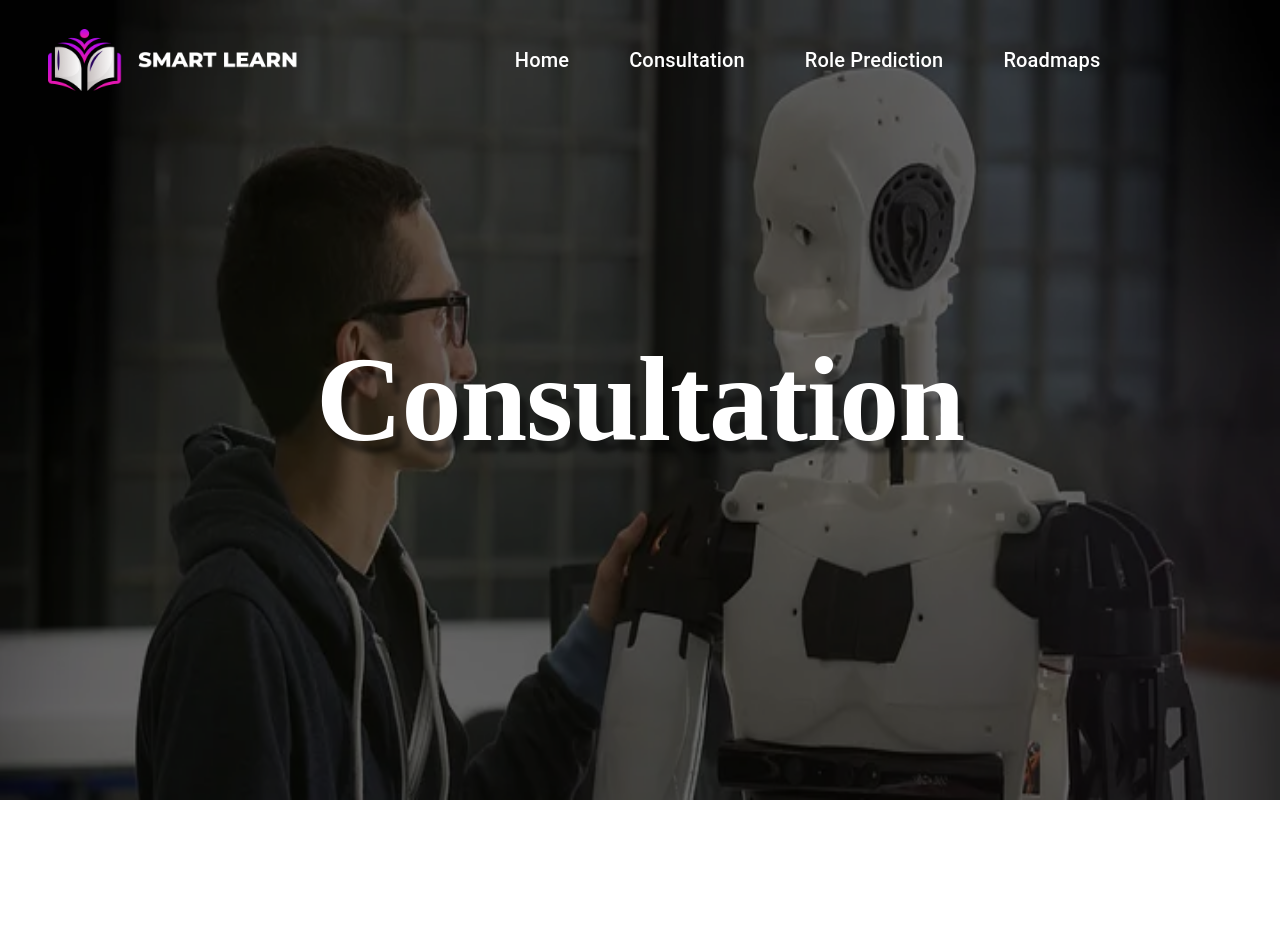
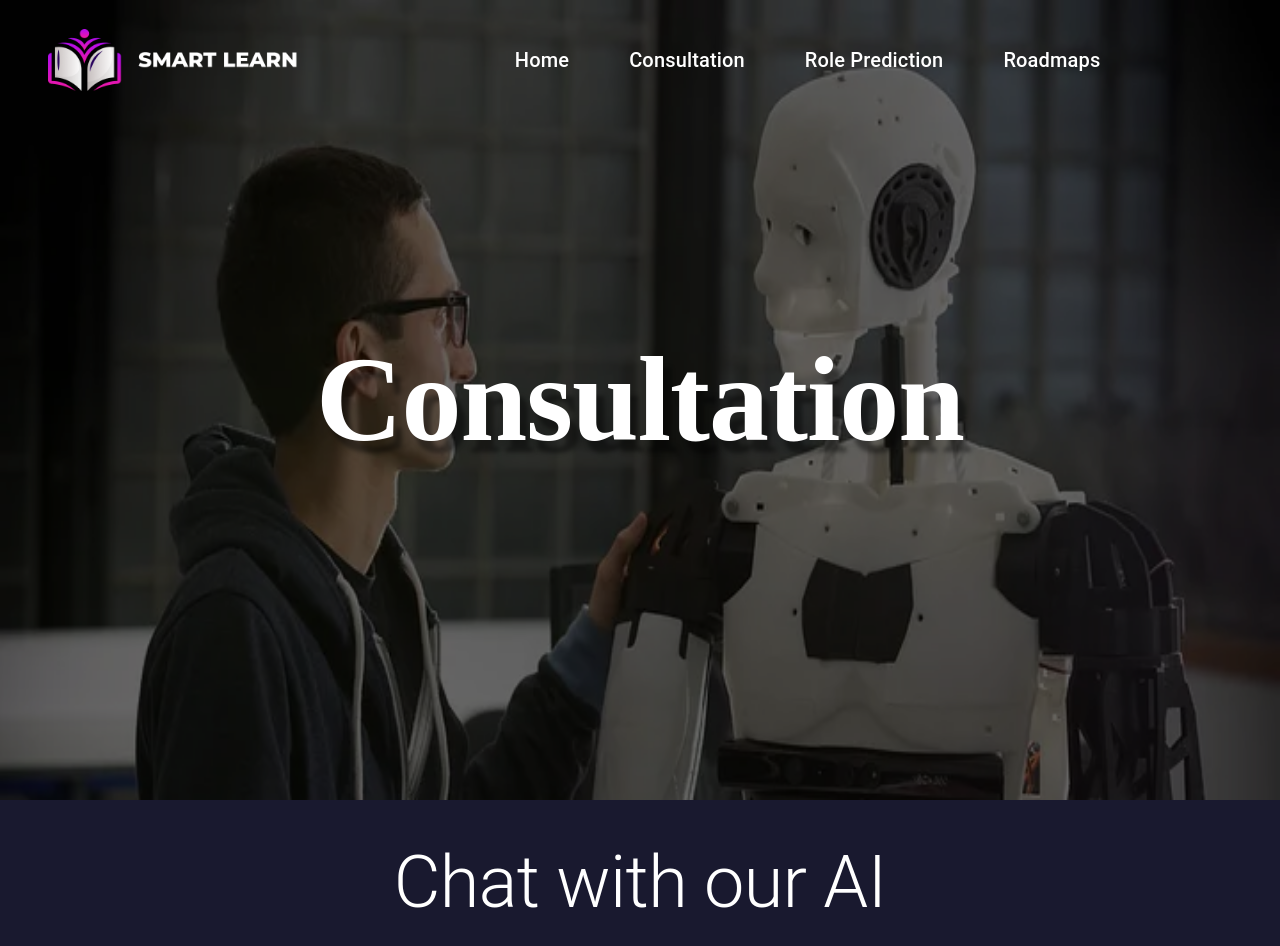
Before and after one commit to uzair11C/smart-learn-frontend, a React (Create React App) app: page /consultation in a window 1280 px wide. Shown: the top 946 px of the page. Before the commit the page ends 800 px from the top, so only its background shows below. Built offline with nearby package versions, Linux system fonts and the light colour scheme.

Commit message:
ui fixes

```diff
--- a/src/components/Conversation/Header.js
+++ b/src/components/Conversation/Header.js
@@ -15,7 +15,10 @@ export const Header = () => {
             sx={{
                 backgroundColor: "#06061D",
                 display: "flex",
-        borderBottomWidth: "1px",
+                // borderBottomWidth: "1px",
+                width: "100%",
+                maxWidth: "100%",
+                color: "#FFFFFF",
                 padding: {
                     lg: "0.75rem 2rem",
                     md: "0.75rem 1.5rem",
@@ -25,7 +28,13 @@ export const Header = () => {
                 alignItems: "center",
             }}
         >
-      <div style={{ display: "flex", gap: "1.75rem", alignItems: "center" }}>
+            <div
+                style={{
+                    display: "flex",
+                    gap: "1.75rem",
+                    alignItems: "center",
+                }}
+            >
                 <Box sx={{ cursor: "pointer", ":hover": { opacity: 0.5 } }}>
                     <ArrowBackIosNew
                         onClick={handleClick}
--- a/src/components/RolePredictionComponents/UploadCV.js
+++ b/src/components/RolePredictionComponents/UploadCV.js
@@ -221,8 +221,8 @@ const UploadCV = () => {
                     {/* <div ref={resultRef}></div> */}
                     <Result
                         majorRole={prediction.majorRole}
-                        otherRole1={prediction.otherRole1}
-                        otherRole2={prediction.otherRole2}
+                        otherRole1={prediction.otherRole2}
+                        otherRole2={prediction.otherRole1}
                         resultRef={resultRef}
                     />
                 </>
--- a/src/pages/Chat.js
+++ b/src/pages/Chat.js
@@ -3,28 +3,32 @@ import React from "react";
 import { Header } from "../components/Conversation/Header";
 import { Form } from "../components/Conversation/Form";
 import { Body } from "../components/Conversation/Body";
+import { Box } from "@mui/material";
 
 const Chat = () => {
     return (
-    <div
-      style={{
+        <Box
+            sx={{
                 // paddingLeft: lgScreen ? "25rem" : "inherit",
                 height: "100vh",
+                maxHeight: "100vh",
             }}
         >
-      <div
-        style={{
+            <Box
+                sx={{
                     backgroundColor: "#19192F",
                     height: "100%",
                     display: "flex",
                     flexDirection: "column",
+                    justifyContent: "center",
+                    alignItems: "center",
                 }}
             >
                 <Header />
                 <Body />
                 <Form />
-      </div>
-    </div>
+            </Box>
+        </Box>
     );
 };
 
--- a/src/pages/Consultation.js
+++ b/src/pages/Consultation.js
@@ -1,9 +1,36 @@
 import React from "react";
 import Banner from "../components/Banner";
+import { Box, Typography } from "@mui/material";
 
 const Consultation = () => {
     return (
-        <Banner title="Consultation" imageUrl="/images/talking to robot.webp" />
+        <>
+            <Banner
+                title="Consultation"
+                imageUrl="/images/talking to robot.webp"
+            />
+
+            <Box
+                sx={{
+                    width: "100%",
+                    maxWidth: "100%",
+                    p: { xs: "25px", md: "40px" },
+                    display: "flex",
+                    flexDirection: "column",
+                    justifyContent: "center",
+                    alignItems: "center",
+                    gap: "30px",
+                }}
+            >
+                <Typography
+                    variant="h2"
+                    component="h2"
+                    sx={{ fontSize: "9vmin" }}
+                >
+                    Chat with our AI
+                </Typography>
+            </Box>
+        </>
     );
 };
 
```
Lines whose indentation alone changed are shown as unchanged.
